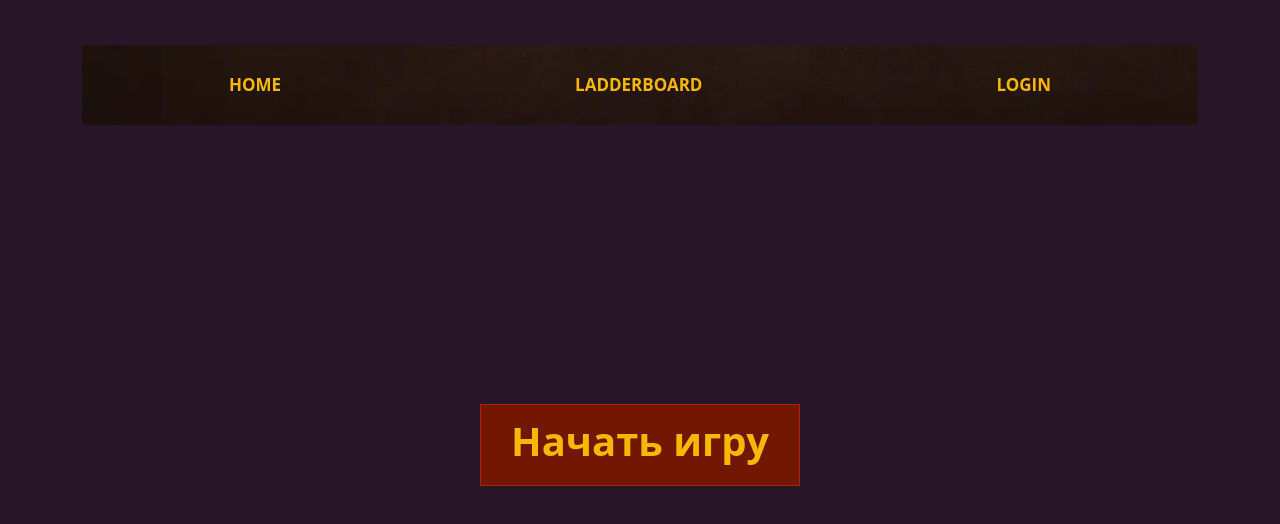
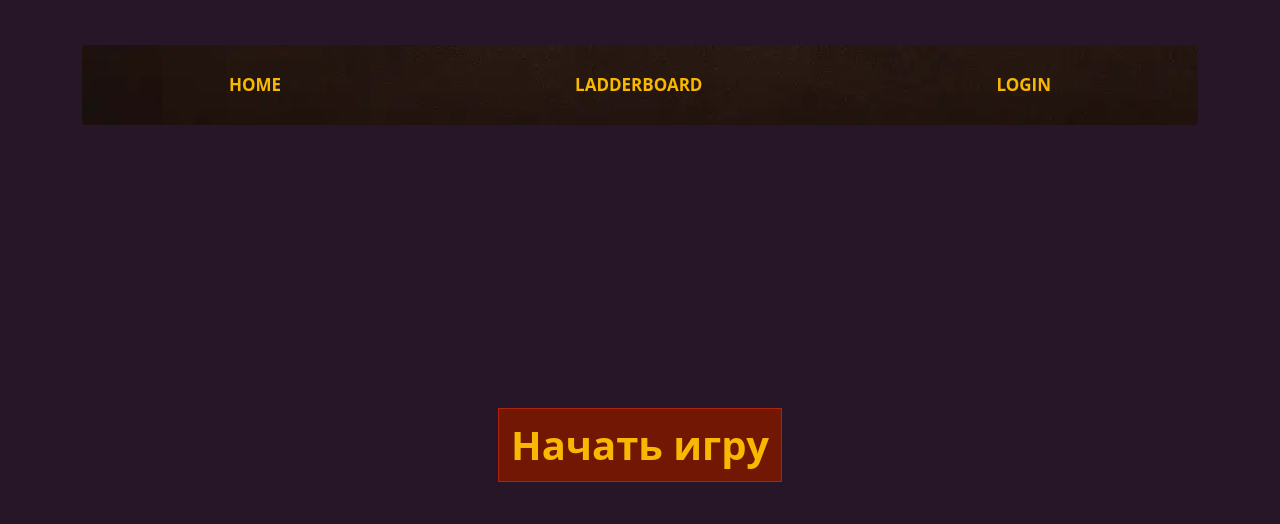
Before and after one commit to OgArustamian/IQ-fighter, a React (Create React App) app in the folder client/: page / in a window 1280 px wide. Shown: the top 524 px of the page. Built offline with nearby package versions, Linux system fonts and the light colour scheme.

Commit message:
refactor of start button

```diff
--- a/client/src/Components/MainPage/MainPage.css
+++ b/client/src/Components/MainPage/MainPage.css
@@ -2,6 +2,7 @@
     font-weight: bold;
     color: #f8b700;
     font-size: 2.5rem;
+    margin: 0;
   }
 
   .start-title:hover {
@@ -24,7 +25,7 @@
     cursor: pointer;
     background-color: #731705;
     border: 1px solid #ae230b;
-    padding: 12px 30px;
+    padding: 12px;
   }
 
   .start-btn:hover {
```
